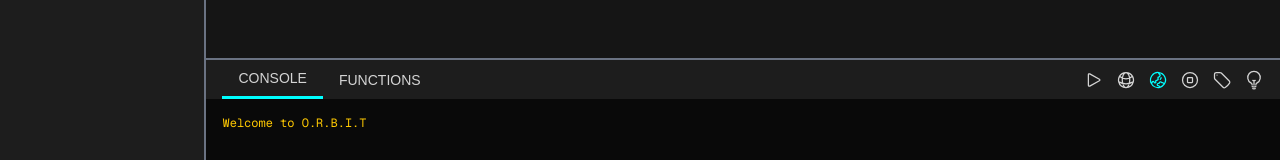
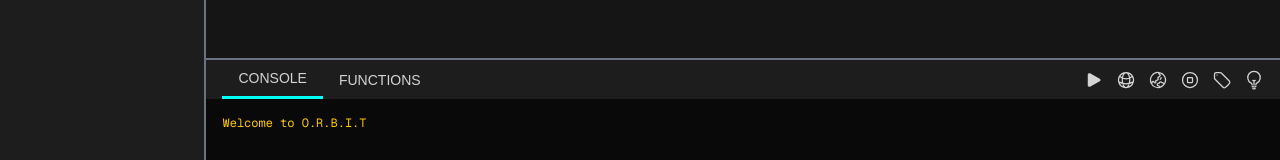
Before and after one commit to MaaZiJyun/SatelliteSimulator, a Next.js app in the folder satsim-next/: page / in a window 1280 px wide. Shown: the part 513-673 px from the top of the page. Built offline with nearby package versions, Linux system fonts and the light colour scheme.

Commit message:
latest updates

```diff
--- a/satsim-next/src/components/ComputationButton.tsx
+++ b/satsim-next/src/components/ComputationButton.tsx
@@ -3,12 +3,8 @@
 import { useStore } from "@/stores/dataStores";
 import { useLogStore } from "@/stores/logStores";
 import { useClockStore } from "@/stores/timeStores";
-import {
-  ArrowPathIcon,
-  PlayIcon,
-  StopIcon,
-  VariableIcon,
-} from "@heroicons/react/24/outline";
+import { PlayIcon } from "@heroicons/react/24/solid";
+import { StopIcon } from "@heroicons/react/24/solid";
 import { is } from "@react-three/fiber/dist/declarations/src/core/utils";
 import { useState, useRef } from "react";
 
@@ -141,9 +137,11 @@ export default function ComputationButton() {
             onClick={handlePlay}
           >
             {isPlaying ? (
-              <StopIcon className="h-5 w-5 text-[#00ffff]" />
+              <StopIcon className="h-5 w-5 text-red-400" />
             ) : (
-              <PlayIcon className="h-5 w-5" />
+              <PlayIcon
+                className={`h-5 w-5 ${frames.length > 0 && "text-green-400"}`}
+              />
             )}
           </button>
           {/* <button
--- a/satsim-next/src/components/Terminal.tsx
+++ b/satsim-next/src/components/Terminal.tsx
@@ -83,7 +83,7 @@ export default function Terminal() {
           </button>
           <button
             className={`hover:text-[#00ffff] hover:cursor-pointer ${
-              lightOn && "text-[#00ffff]"
+              lightOn && "text-yellow-400"
             }`}
             onClick={setLightOn}
           >
--- a/satsim-next/src/stores/preferenceStores.ts
+++ b/satsim-next/src/stores/preferenceStores.ts
@@ -24,7 +24,7 @@ export const usePreferenceStore = create<PreferenceState>((set) => ({
   showOrbits: false,
   showaxis: false,
   showLabels: false,
-  showTexture: true,
+  showTexture: false,
   showWareframe: false,
   scale: 1 / 10000,
   speed: 1,
```
